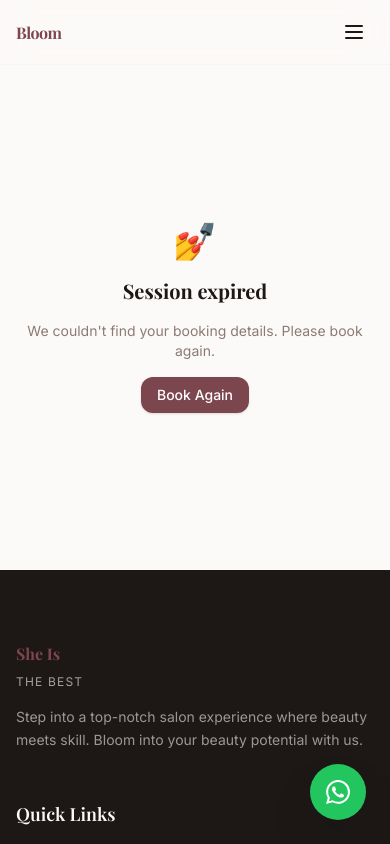
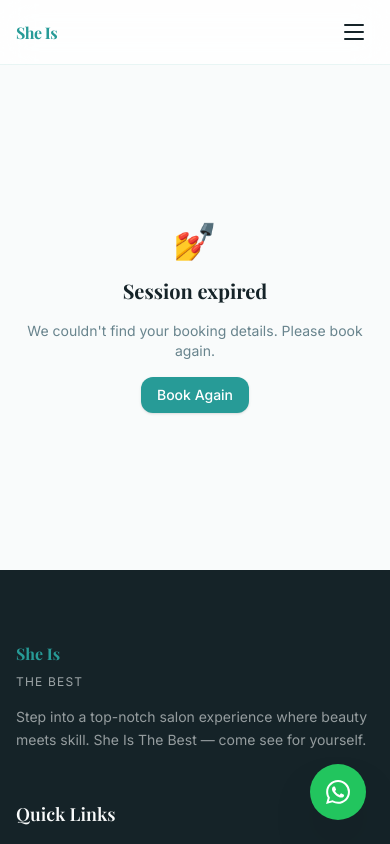
Before and after one commit to Sphile2012/spiffy-treacle-bd7029, a React (Vite) app: page /booking-confirmed in a window 390 px wide. Shown: the top 844 px of the page. Built offline with nearby package versions, Linux system fonts and the light colour scheme; a web font is replaced by a local one.

Commit message:
Rename salon to She Is The Best, turquoise/white theme, animated hamburger nav

```diff
--- a/src/components/Footer.jsx
+++ b/src/components/Footer.jsx
@@ -15,7 +15,7 @@ export default function Footer() {
               <span className="block text-xs font-body font-light tracking-widest text-background/60 uppercase mt-1">The Best</span>
             </h3>
             <p className="text-sm leading-relaxed opacity-70">
-              Step into a top-notch salon experience where beauty meets skill. Bloom into your beauty potential with us.
+              Step into a top-notch salon experience where beauty meets skill. She Is The Best — come see for yourself.
             </p>
           </div>
 
@@ -74,7 +74,7 @@ export default function Footer() {
 
       {/* Floating WhatsApp Button */}
       <a
-        href="https://wa.me/27823562239?text=Hi%20Bloom%20Skills%20%26%20Beauty!%20I'd%20like%20to%20make%20an%20enquiry."
+        href="https://wa.me/27823562239?text=Hi%20She%20Is%20The%20Best!%20I'd%20like%20to%20make%20an%20enquiry."
         target="_blank"
         rel="noopener noreferrer"
         className="fixed bottom-6 right-6 z-50 bg-green-500 hover:bg-green-600 text-white rounded-full p-4 shadow-2xl transition-all hover:scale-110"
--- a/src/components/Navbar.jsx
+++ b/src/components/Navbar.jsx
@@ -1,21 +1,32 @@
 import { useState, useEffect } from "react";
-import { Link } from "react-router-dom";
-import { Menu, X, LayoutDashboard, LogIn, LogOut } from "lucide-react";
+import { Link, useLocation } from "react-router-dom";
+import { LayoutDashboard, LogIn, LogOut } from "lucide-react";
 import { Button } from "@/components/ui/button";
 import { useAuth } from "@/lib/AuthContext";
+import { motion, AnimatePresence } from "framer-motion";
 
 export default function Navbar() {
   const [open, setOpen] = useState(false);
   const [scrolled, setScrolled] = useState(false);
   const { user, logout } = useAuth();
   const isLoggedIn = !!user;
-  const isAdmin = user?.role === 'admin';
+  const isAdmin = user?.role === "admin";
+  const location = useLocation();
+
+  // Close menu on route change
+  useEffect(() => { setOpen(false); }, [location.pathname]);
 
   useEffect(() => {
     const onScroll = () => setScrolled(window.scrollY > 40);
-    window.addEventListener('scroll', onScroll, { passive: true });
-    return () => window.removeEventListener('scroll', onScroll);
+    window.addEventListener("scroll", onScroll, { passive: true });
+    return () => window.removeEventListener("scroll", onScroll);
   }, []);
+
+  // Prevent body scroll when menu open
+  useEffect(() => {
+    document.body.style.overflow = open ? "hidden" : "";
+    return () => { document.body.style.overflow = ""; };
+  }, [open]);
 
   const links = [
     { label: "Home", to: "/" },
@@ -25,91 +36,211 @@ export default function Navbar() {
     { label: "Contact", to: "/contact" },
   ];
 
+  const isActive = (to) =>
+    to === "/" ? location.pathname === "/" : location.pathname.startsWith(to);
+
   return (
-    <nav className={`fixed top-0 left-0 right-0 z-50 backdrop-blur-lg border-b transition-all duration-300 ${scrolled ? 'bg-background/95 border-border/60 shadow-sm shadow-foreground/5' : 'bg-background/70 border-border/30'}`}>
+    <>
+      <nav
+        className={`fixed top-0 left-0 right-0 z-50 backdrop-blur-lg border-b transition-all duration-300 ${
+          scrolled
+            ? "bg-white/95 border-primary/20 shadow-sm shadow-primary/5"
+            : "bg-white/80 border-primary/10"
+        }`}
+      >
         <div className="max-w-6xl mx-auto px-4 sm:px-6">
           <div className="flex items-center justify-between h-16 sm:h-20">
-          <Link to="/" className="flex items-center gap-2">
-            <span className="font-heading text-xl sm:text-2xl font-bold text-foreground tracking-tight">
-              <span className="text-primary font-black">Bloom</span>
-              <span className="text-muted-foreground font-light text-sm ml-1 hidden sm:inline tracking-widest uppercase" style={{fontSize:'10px', letterSpacing:'0.2em'}}> Skills &amp; Beauty</span>
+            {/* Logo */}
+            <Link to="/" className="flex items-center gap-2 shrink-0">
+              <span className="font-heading text-xl sm:text-2xl font-bold tracking-tight">
+                <span className="text-primary font-black">She Is</span>
+                <span
+                  className="text-foreground/50 font-light ml-1.5 hidden sm:inline tracking-widest uppercase"
+                  style={{ fontSize: "10px", letterSpacing: "0.2em" }}
+                >
+                  The Best
+                </span>
               </span>
             </Link>
 
             {/* Desktop Nav */}
-          <div className="hidden md:flex items-center gap-8">
+            <div className="hidden md:flex items-center gap-6 lg:gap-8">
               {links.map((link) => (
-              <Link key={link.to} to={link.to} className="text-sm font-medium text-muted-foreground hover:text-foreground transition-colors">
+                <Link
+                  key={link.to}
+                  to={link.to}
+                  className={`text-sm font-medium transition-colors relative group ${
+                    isActive(link.to)
+                      ? "text-primary"
+                      : "text-muted-foreground hover:text-foreground"
+                  }`}
+                >
                   {link.label}
+                  {isActive(link.to) && (
+                    <motion.span
+                      layoutId="nav-underline"
+                      className="absolute -bottom-1 left-0 right-0 h-0.5 bg-primary rounded-full"
+                    />
+                  )}
                 </Link>
               ))}
               {isAdmin && (
                 <Link to="/admin">
-                <Button variant="outline" size="sm" className="rounded-full px-4 gap-1.5 border-primary/30 text-primary hover:bg-primary/5">
+                  <Button
+                    variant="outline"
+                    size="sm"
+                    className="rounded-full px-4 gap-1.5 border-primary/30 text-primary hover:bg-primary/5"
+                  >
                     <LayoutDashboard className="w-3.5 h-3.5" /> Admin
                   </Button>
                 </Link>
               )}
               {isLoggedIn ? (
-              <Button variant="ghost" size="sm" className="rounded-full gap-1.5 text-muted-foreground" onClick={logout}>
+                <Button
+                  variant="ghost"
+                  size="sm"
+                  className="rounded-full gap-1.5 text-muted-foreground"
+                  onClick={logout}
+                >
                   <LogOut className="w-3.5 h-3.5" /> Logout
                 </Button>
               ) : (
                 <Link to="/admin">
-                <Button variant="outline" size="sm" className="rounded-full gap-1.5 border-primary/30 text-primary hover:bg-primary/5">
+                  <Button
+                    variant="outline"
+                    size="sm"
+                    className="rounded-full gap-1.5 border-primary/30 text-primary hover:bg-primary/5"
+                  >
                     <LogIn className="w-3.5 h-3.5" /> Login
                   </Button>
                 </Link>
               )}
               <Link to="/book">
-              <Button className="rounded-full px-6 bg-primary hover:bg-primary/90 text-primary-foreground">
+                <Button className="rounded-full px-6 bg-primary hover:bg-primary/90 text-white shadow-md shadow-primary/20">
                   Book Now
                 </Button>
               </Link>
             </div>
 
-          {/* Mobile toggle */}
-          <button className="md:hidden p-2" onClick={() => setOpen(!open)}>
-            {open ? <X className="w-6 h-6" /> : <Menu className="w-6 h-6" />}
+            {/* Hamburger button — mobile only */}
+            <button
+              className="md:hidden relative w-10 h-10 flex items-center justify-center rounded-xl text-foreground hover:bg-primary/10 transition-colors"
+              onClick={() => setOpen(!open)}
+              aria-label={open ? "Close menu" : "Open menu"}
+              aria-expanded={open}
+            >
+              <span className="sr-only">{open ? "Close menu" : "Open menu"}</span>
+              {/* Animated burger icon */}
+              <div className="w-5 h-4 flex flex-col justify-between">
+                <motion.span
+                  animate={open ? { rotate: 45, y: 7 } : { rotate: 0, y: 0 }}
+                  transition={{ duration: 0.22 }}
+                  className="block h-0.5 w-full bg-current rounded-full origin-center"
+                />
+                <motion.span
+                  animate={open ? { opacity: 0, scaleX: 0 } : { opacity: 1, scaleX: 1 }}
+                  transition={{ duration: 0.18 }}
+                  className="block h-0.5 w-full bg-current rounded-full"
+                />
+                <motion.span
+                  animate={open ? { rotate: -45, y: -7 } : { rotate: 0, y: 0 }}
+                  transition={{ duration: 0.22 }}
+                  className="block h-0.5 w-full bg-current rounded-full origin-center"
+                />
+              </div>
             </button>
           </div>
         </div>
+      </nav>
 
-      {/* Mobile Nav */}
+      {/* Mobile Menu Overlay */}
+      <AnimatePresence>
         {open && (
-        <div className="md:hidden bg-background border-b border-border px-4 pb-6 pt-2 space-y-1">
-          {links.map((link) => (
-            <Link key={link.to} to={link.to}
-              className="block py-3 text-sm font-medium text-muted-foreground hover:text-foreground transition-colors"
-              onClick={() => setOpen(false)}>
+          <>
+            {/* Backdrop */}
+            <motion.div
+              key="backdrop"
+              initial={{ opacity: 0 }}
+              animate={{ opacity: 1 }}
+              exit={{ opacity: 0 }}
+              transition={{ duration: 0.2 }}
+              className="fixed inset-0 z-40 bg-foreground/20 backdrop-blur-sm md:hidden"
+              onClick={() => setOpen(false)}
+            />
+
+            {/* Slide-down menu panel */}
+            <motion.div
+              key="menu"
+              initial={{ opacity: 0, y: -16 }}
+              animate={{ opacity: 1, y: 0 }}
+              exit={{ opacity: 0, y: -16 }}
+              transition={{ duration: 0.25, ease: "easeOut" }}
+              className="fixed top-16 left-0 right-0 z-50 md:hidden bg-white border-b border-primary/15 shadow-xl shadow-primary/10 px-4 pb-6 pt-3"
+            >
+              <nav className="space-y-1">
+                {links.map((link, i) => (
+                  <motion.div
+                    key={link.to}
+                    initial={{ opacity: 0, x: -12 }}
+                    animate={{ opacity: 1, x: 0 }}
+                    transition={{ delay: i * 0.05, duration: 0.2 }}
+                  >
+                    <Link
+                      to={link.to}
+                      className={`flex items-center gap-3 py-3 px-3 rounded-xl text-sm font-medium transition-colors ${
+                        isActive(link.to)
+                          ? "bg-primary/10 text-primary"
+                          : "text-foreground hover:bg-primary/5 hover:text-primary"
+                      }`}
+                    >
+                      {isActive(link.to) && (
+                        <span className="w-1.5 h-1.5 rounded-full bg-primary shrink-0" />
+                      )}
                       {link.label}
                     </Link>
+                  </motion.div>
                 ))}
+              </nav>
+
+              <div className="mt-4 pt-4 border-t border-border/60 space-y-2">
                 {isAdmin && (
-            <Link to="/admin" onClick={() => setOpen(false)}>
-              <Button variant="outline" className="w-full rounded-full mt-2 border-primary/30 text-primary gap-2">
+                  <Link to="/admin">
+                    <Button
+                      variant="outline"
+                      className="w-full rounded-xl border-primary/30 text-primary gap-2"
+                    >
                       <LayoutDashboard className="w-4 h-4" /> Admin Dashboard
                     </Button>
                   </Link>
                 )}
                 {isLoggedIn ? (
-            <Button variant="ghost" className="w-full rounded-full mt-2 gap-2 text-muted-foreground" onClick={logout}>
+                  <Button
+                    variant="ghost"
+                    className="w-full rounded-xl gap-2 text-muted-foreground"
+                    onClick={logout}
+                  >
                     <LogOut className="w-4 h-4" /> Logout
                   </Button>
                 ) : (
-            <Link to="/admin" onClick={() => setOpen(false)}>
-              <Button variant="outline" className="w-full rounded-full mt-2 border-primary/30 text-primary gap-2">
+                  <Link to="/admin">
+                    <Button
+                      variant="outline"
+                      className="w-full rounded-xl border-primary/30 text-primary gap-2"
+                    >
                       <LogIn className="w-4 h-4" /> Login
                     </Button>
                   </Link>
                 )}
-          <Link to="/book" onClick={() => setOpen(false)}>
-            <Button className="w-full rounded-full mt-3 bg-primary hover:bg-primary/90 text-primary-foreground">
-              Book Now
+                <Link to="/book">
+                  <Button className="w-full rounded-xl bg-primary hover:bg-primary/90 text-white shadow-md shadow-primary/20 mt-1">
+                    Book Now 💅
                   </Button>
                 </Link>
               </div>
+            </motion.div>
+          </>
         )}
-    </nav>
+      </AnimatePresence>
+    </>
   );
 }
--- a/src/components/TestimonialsSection.jsx
+++ b/src/components/TestimonialsSection.jsx
@@ -7,7 +7,7 @@ const reviews = [
   { name: "Naledi M.", rating: 5, text: "Absolutely obsessed with my nails! The attention to detail is unmatched. My set lasted over 3 weeks perfectly." },
   { name: "Thandi K.", rating: 5, text: "Best lashes I've ever had. So natural-looking yet stunning. I get compliments everywhere I go!" },
   { name: "Siphokazi D.", rating: 5, text: "Did the nail course and it was life-changing. The mentorship and training kit were so worth it. Highly recommend!" },
-  { name: "Ayanda B.", rating: 5, text: "The vibe at Bloom is just so warm and welcoming. Always leave feeling like a queen. Won't go anywhere else!" },
+  { name: "Ayanda B.", rating: 5, text: "The vibe at She Is The Best is just so warm and welcoming. Always leave feeling like a queen. Won't go anywhere else!" },
 ];
 
 export default function TestimonialsSection() {
@@ -32,7 +32,7 @@ export default function TestimonialsSection() {
           viewport={{ once: true, margin: "-50px" }}
           className="bg-primary rounded-3xl p-10 sm:p-14 text-center text-primary-foreground"
         >
-          <h3 className="font-heading text-2xl sm:text-3xl font-bold mb-4">Ready to Bloom?</h3>
+          <h3 className="font-heading text-2xl sm:text-3xl font-bold mb-4">Ready to look your best?</h3>
           <p className="opacity-90 mb-2 max-w-md mx-auto">
             Book your appointment today or enrol in our beginner nail course and start your beauty journey.
           </p>
@@ -45,7 +45,7 @@ export default function TestimonialsSection() {
                 Book Now
               </Button>
             </Link>
-            <a href="https://wa.me/27798060310?text=Hi%20Bloom!%20I'd%20like%20to%20enquire." target="_blank" rel="noopener noreferrer">
+            <a href="https://wa.me/27823562239?text=Hi%20She%20Is%20The%20Best!%20I'd%20like%20to%20enquire." target="_blank" rel="noopener noreferrer">
               <Button size="lg" className="rounded-full px-8 bg-white text-black hover:bg-white/90 font-semibold">
                 WhatsApp Us
               </Button>
--- a/src/index.css
+++ b/src/index.css
@@ -9,76 +9,77 @@
     --font-heading: 'Playfair Display', Georgia, serif;
     --font-body: 'Inter', -apple-system, BlinkMacSystemFont, 'Segoe UI', Roboto, sans-serif;
 
-    --background: 30 40% 98%;
-    --foreground: 20 15% 10%;
-    --card: 30 50% 99%;
-    --card-foreground: 20 15% 10%;
-    --popover: 30 50% 99%;
-    --popover-foreground: 20 15% 10%;
-    --primary: 350 28% 38%;
+    /* White & Turquoise palette */
+    --background: 180 20% 98%;
+    --foreground: 195 30% 12%;
+    --card: 0 0% 100%;
+    --card-foreground: 195 30% 12%;
+    --popover: 0 0% 100%;
+    --popover-foreground: 195 30% 12%;
+    --primary: 178 60% 38%;
     --primary-foreground: 0 0% 100%;
-    --secondary: 30 35% 95%;
-    --secondary-foreground: 20 15% 18%;
-    --muted: 30 25% 94%;
-    --muted-foreground: 20 10% 50%;
-    --accent: 36 60% 93%;
-    --accent-foreground: 20 15% 12%;
+    --secondary: 180 30% 94%;
+    --secondary-foreground: 195 30% 18%;
+    --muted: 180 20% 92%;
+    --muted-foreground: 195 15% 48%;
+    --accent: 174 50% 88%;
+    --accent-foreground: 195 30% 12%;
     --destructive: 0 84.2% 60.2%;
     --destructive-foreground: 0 0% 98%;
-    --border: 30 30% 90%;
-    --input: 30 30% 90%;
-    --ring: 350 28% 38%;
-    --chart-1: 350 28% 38%;
-    --chart-2: 36 55% 65%;
-    --chart-3: 20 25% 52%;
-    --chart-4: 350 20% 65%;
-    --chart-5: 36 30% 58%;
-    --gold: 40 70% 52%;
-    --gold-foreground: 20 15% 8%;
+    --border: 180 25% 87%;
+    --input: 180 25% 87%;
+    --ring: 178 60% 38%;
+    --chart-1: 178 60% 38%;
+    --chart-2: 174 50% 55%;
+    --chart-3: 180 35% 52%;
+    --chart-4: 178 40% 65%;
+    --chart-5: 174 30% 58%;
+    --gold: 178 60% 38%;
+    --gold-foreground: 0 0% 100%;
     --radius: 0.75rem;
-    --sidebar-background: 30 25% 96%;
-    --sidebar-foreground: 20 15% 20%;
-    --sidebar-primary: 350 35% 55%;
+    --sidebar-background: 180 20% 96%;
+    --sidebar-foreground: 195 30% 20%;
+    --sidebar-primary: 178 60% 38%;
     --sidebar-primary-foreground: 0 0% 100%;
-    --sidebar-accent: 30 25% 92%;
-    --sidebar-accent-foreground: 20 15% 15%;
-    --sidebar-border: 30 20% 88%;
-    --sidebar-ring: 350 35% 55%;
+    --sidebar-accent: 180 25% 91%;
+    --sidebar-accent-foreground: 195 30% 15%;
+    --sidebar-border: 180 20% 85%;
+    --sidebar-ring: 178 60% 38%;
   }
 
   .dark {
-    --background: 20 15% 8%;
-    --foreground: 30 20% 95%;
-    --card: 20 15% 10%;
-    --card-foreground: 30 20% 95%;
-    --popover: 20 15% 10%;
-    --popover-foreground: 30 20% 95%;
-    --primary: 350 35% 60%;
+    --background: 195 30% 8%;
+    --foreground: 180 20% 95%;
+    --card: 195 28% 11%;
+    --card-foreground: 180 20% 95%;
+    --popover: 195 28% 11%;
+    --popover-foreground: 180 20% 95%;
+    --primary: 178 55% 48%;
     --primary-foreground: 0 0% 100%;
-    --secondary: 20 15% 15%;
-    --secondary-foreground: 30 20% 95%;
-    --muted: 20 10% 18%;
-    --muted-foreground: 30 15% 60%;
-    --accent: 20 15% 18%;
-    --accent-foreground: 30 20% 95%;
+    --secondary: 195 25% 15%;
+    --secondary-foreground: 180 20% 95%;
+    --muted: 195 20% 18%;
+    --muted-foreground: 180 15% 60%;
+    --accent: 195 25% 18%;
+    --accent-foreground: 180 20% 95%;
     --destructive: 0 62.8% 30.6%;
     --destructive-foreground: 0 0% 98%;
-    --border: 20 10% 18%;
-    --input: 20 10% 18%;
-    --ring: 350 35% 60%;
-    --chart-1: 350 35% 60%;
-    --chart-2: 30 40% 65%;
-    --chart-3: 20 30% 55%;
-    --chart-4: 350 25% 65%;
-    --chart-5: 30 30% 55%;
-    --sidebar-background: 20 15% 8%;
-    --sidebar-foreground: 30 20% 95%;
-    --sidebar-primary: 350 35% 60%;
+    --border: 195 20% 18%;
+    --input: 195 20% 18%;
+    --ring: 178 55% 48%;
+    --chart-1: 178 55% 48%;
+    --chart-2: 174 45% 55%;
+    --chart-3: 180 30% 52%;
+    --chart-4: 178 35% 60%;
+    --chart-5: 174 28% 55%;
+    --sidebar-background: 195 30% 8%;
+    --sidebar-foreground: 180 20% 95%;
+    --sidebar-primary: 178 55% 48%;
     --sidebar-primary-foreground: 0 0% 100%;
-    --sidebar-accent: 20 15% 15%;
-    --sidebar-accent-foreground: 30 20% 95%;
-    --sidebar-border: 20 10% 18%;
-    --sidebar-ring: 350 35% 60%;
+    --sidebar-accent: 195 25% 15%;
+    --sidebar-accent-foreground: 180 20% 95%;
+    --sidebar-border: 195 20% 18%;
+    --sidebar-ring: 178 55% 48%;
   }
 }
 
--- a/src/pages/Book.jsx
+++ b/src/pages/Book.jsx
@@ -143,7 +143,7 @@ export default function Book() {
           <h1 className="font-heading text-3xl sm:text-4xl font-bold text-foreground">
             {isCourseBooking ? "Enrol in the Nail Course" : "Book an Appointment"}
           </h1>
-          <p className="text-muted-foreground text-sm mt-2">At <span className="italic font-semibold text-foreground">Bloom</span> Skills &amp; Beauty · Sangro House, Durban</p>
+          <p className="text-muted-foreground text-sm mt-2">At <span className="italic font-semibold text-foreground">She Is The Best</span> · Sangro House, Durban</p>
           <div className="mt-3 inline-flex items-center gap-2 bg-primary/10 text-primary text-xs font-semibold px-4 py-2 rounded-full">
             {isCourseBooking ? '💳 R500 non-refundable registration deposit to enrol' : '💳 R100 non-refundable deposit required to secure your slot'}
           </div>
--- a/src/pages/Contact.jsx
+++ b/src/pages/Contact.jsx
@@ -87,7 +87,7 @@ export default function Contact() {
             The fastest way to reach us. Send a message and we'll respond right away!
           </p>
           <a
-            href="https://wa.me/27823562239?text=Hi%20Bloom%20Skills%20%26%20Beauty!%20I'd%20like%20to%20make%20an%20enquiry."
+            href="https://wa.me/27823562239?text=Hi%20She%20Is%20The%20Best!%20I'd%20like%20to%20make%20an%20enquiry."
             target="_blank"
             rel="noopener noreferrer"
           >
--- a/src/pages/Gallery.jsx
+++ b/src/pages/Gallery.jsx
@@ -20,8 +20,8 @@ export default function Gallery() {
         <motion.div initial={{ opacity: 0, y: 20 }} animate={{ opacity: 1, y: 0 }} className="text-center mb-16">
           <p className="text-primary text-sm font-medium uppercase tracking-widest mb-3">Our Work</p>
           <h1 className="font-heading text-4xl sm:text-5xl font-bold text-foreground mb-2">
-            <span className="text-primary font-black">Bloom</span>
-            <span className="block text-2xl font-light text-muted-foreground mt-1">Skills &amp; Beauty Gallery</span>
+            <span className="text-primary font-black">She Is</span>
+            <span className="block text-2xl font-light text-muted-foreground mt-1">The Best · Gallery</span>
           </h1>
           <p className="text-muted-foreground max-w-md mx-auto text-sm">
             A glimpse into the beauty we create at She Is The Best.
@@ -54,7 +54,7 @@ export default function Gallery() {
           whileInView={{ opacity: 1, y: 0 }}
           viewport={{ once: true }}
           className="text-center mt-16 p-10 rounded-3xl"
-          style={{ background: "linear-gradient(135deg, #fdf6f7, #fef9f0)", border: "1px solid rgba(192,96,112,0.12)" }}
+          style={{ background: "linear-gradient(135deg, #f0fdfa, #e0f7f5)", border: "1px solid rgba(20,184,166,0.15)" }}
         >
           <span className="text-4xl block mb-4">💅🪭🌸</span>
           <h3 className="font-heading text-2xl font-bold text-foreground mb-3 italic">
--- a/src/pages/NailCourse.jsx
+++ b/src/pages/NailCourse.jsx
@@ -37,8 +37,8 @@ export default function NailCourse() {
           💅 Beginner Nail Course 🎓
         </h1>
         <p className="font-heading italic text-primary text-lg mb-4">She Is The Best</p>
-        <p className="text-muted-foreground max-w-lg mx-auto text-sm">
-          Learn essential nail techniques from scratch and bloom into your beauty career. From zero to professional in just 2 weeks!
+        <p className="muted-foreground max-w-lg mx-auto text-sm">
+          Learn essential nail techniques from scratch and grow your beauty career. From zero to professional in just 2 weeks!
         </p>
       </div>
 
```
Also changed, not shown: src/pages/BookingConfirmed.jsx (+8 -8 lines), 1 other file (tests, documents, lock files or other folders). Lines whose indentation alone changed are shown as unchanged.
